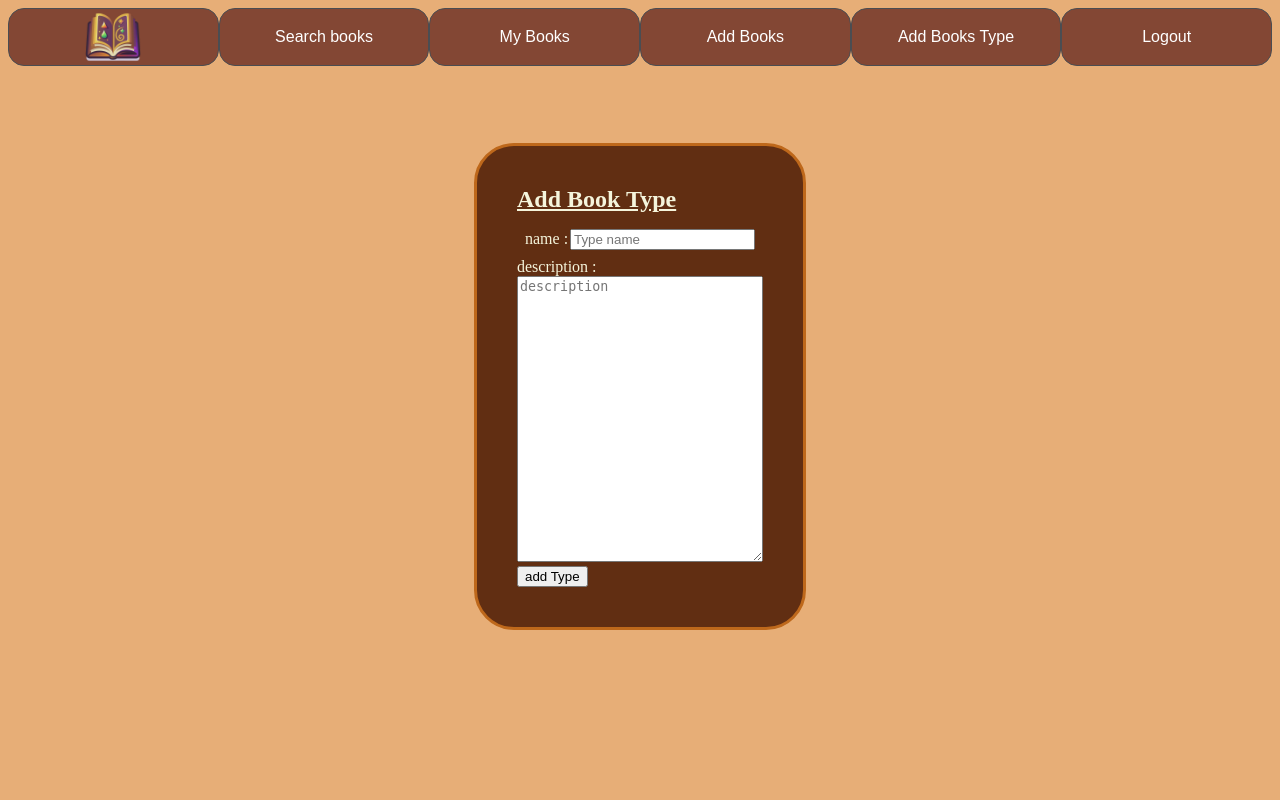
After one commit to Redsasi/MyBookList, a PHP site: page /addBookType.php in a window 1280 px wide. The commit adds this page. Run offline with PHP 8.4, Linux system fonts and the light colour scheme; the visitor is signed in with stand-in values (Sample User, id 1).

Commit message:
insertion des type de livre

```diff
--- /dev/null
+++ b/addBookType.php
@@ -0,0 +1,38 @@
+<!DOCTYPE html>
+<html>
+
+<head>
+    <meta charset="utf-8" />
+    <title>MyBookList</title>
+    <link href="css/global.css" rel="stylesheet" />
+    <link href="css/addBook.css" rel="stylesheet" />
+</head>
+
+<body>
+    <?php
+    include_once("includes/header.php");
+    //if not admin exclude return to index page
+    if(!isset($_SESSION['isAdmin'])){
+        header("Location: index.php");
+    }
+
+    ?>
+    <section>
+        <form action="post_addBookType.php" method="post">
+        <h1>Add Book Type</h1>
+            <!-- Nom -->
+                <div class="tbxInput">
+                    <label id="name">name : </label>
+                    <input type="text" name="name" id="name" placeholder="Type name" required/>
+                </div>
+            <!-- Description -->
+                <div>
+                    <label id="description">description : </label>
+                </br>
+                    <textarea type="text" name="description" id="description" placeholder="description" required></textarea>
+                </div>
+            <input type="submit" value="add Type" />
+            </div>
+        </form>
+    </section>
+</body>
--- /dev/null
+++ b/css/addBook.css
@@ -0,0 +1,29 @@
+section{
+    display: flex;
+    align-items: center;
+    justify-content: center;
+    height: 100%;
+}
+
+.tbxInput{
+    padding: 0 1vh 1vh 1vh;
+    display: flex;
+    flex-direction: row;
+    align-items: center;
+    justify-content: space-between;
+}
+form{
+    border-radius: 5vh;
+    padding: 5vh;
+	border: 3px solid #BE681B;
+    background-color: #612E12;
+    color: beige;
+}
+h1{
+    margin: 0 0 2vh 0;
+    text-decoration: underline;
+}
+textarea{
+    height: 35vh;
+    width: 30vh;
+}
--- a/css/global.css
+++ b/css/global.css
@@ -1,3 +1,7 @@
 html{
 	background-color: #E7AE77;
+	height: 100%;
 }
+body{
+	height: 80%;
+}
--- a/css/sign.css
+++ b/css/sign.css
@@ -10,8 +10,7 @@
 section{
     display: flex;
     flex-direction: column;
-    width: 60vh;
-    height: 30vh;
+    width: 30%;
     border-radius: 5vh;
     margin:auto;
     margin-top: 15%;
--- a/includes/header.php
+++ b/includes/header.php
@@ -15,14 +15,15 @@
                         echo '<li><a href="#">My Books</a></li>';
                     }
                     if(isset($_SESSION['isAdmin'])){// uniquement quand connecter et a les droit admin
-                        echo '<li><a href="#">Add Books</a></li>';
+                        echo '<li><a href="addBook.php">Add Books</a></li>';
+                        echo '<li><a href="addBookType.php">Add Books Type</a></li>';
                     }
                     if(!isset($_SESSION['ConnexionID'])){// uniquement quand non connecter
                         echo '<li><a href="login.php">Login</a></li>';
                         echo '<li><a href="signUp.php">Sign Up</a></li>';
                     }
                     if(isset($_SESSION['ConnexionID'])){// uniquement quand déjà connecter
-                        echo '<li><a href="logout.php">Logout</a></li>';
+                        echo '<li><a href="post_logout.php">Logout</a></li>';
                     }
                 ?>
             </ul>
--- a/login.php
+++ b/login.php
@@ -17,7 +17,7 @@
         ?>
         <section>
             <h1>Carte MyBookList</h1>
-            <form action="login_post.php" method="post">
+            <form action="post_login.php" method="post">
                 <img id="baseProfilePic" src="images/BaseProfilePicture.jpg"/>
                 <div class="profileInput">
                     <div class="tbxInput">
--- a/login_post.php
+++ b/post_login.php
@@ -17,5 +17,5 @@
         $_SESSION['ConnexionID'] = $user['Lect_Id'];
         $_SESSION['isAdmin'] = $user['Lect_admin'];
     }
-    header("Location: index.php");
+    header("Location: /index.php");
 ?>
--- a/signUp_post.php
+++ b/post_signUp.php
@@ -26,5 +26,5 @@
             $_SESSION['isAdmin'];
         }
     }
-    header("Location: index.php");
+    header("Location: /index.php");
 ?>
--- a/signUp.php
+++ b/signUp.php
@@ -17,7 +17,7 @@
         ?>
         <section>
             <h1>Carte MyBookList</h1>
-            <form action="signUp_post.php" method="post">
+            <form action="post_signUp.php" method="post">
                 <img id="baseProfilePic" src="images/BaseProfilePicture.jpg"/>
                 <div class="profileInput">
                     <div class="tbxInput">
```
Also changed, not shown: addBook.php (added, +58 -0 lines), crud/function.php (+25 -0 lines), index.php (+5 -3 lines), post_addBook.php (added, +17 -0 lines), post_addBookType.php (added, +17 -0 lines), post_logout.php (renamed from logout.php).
